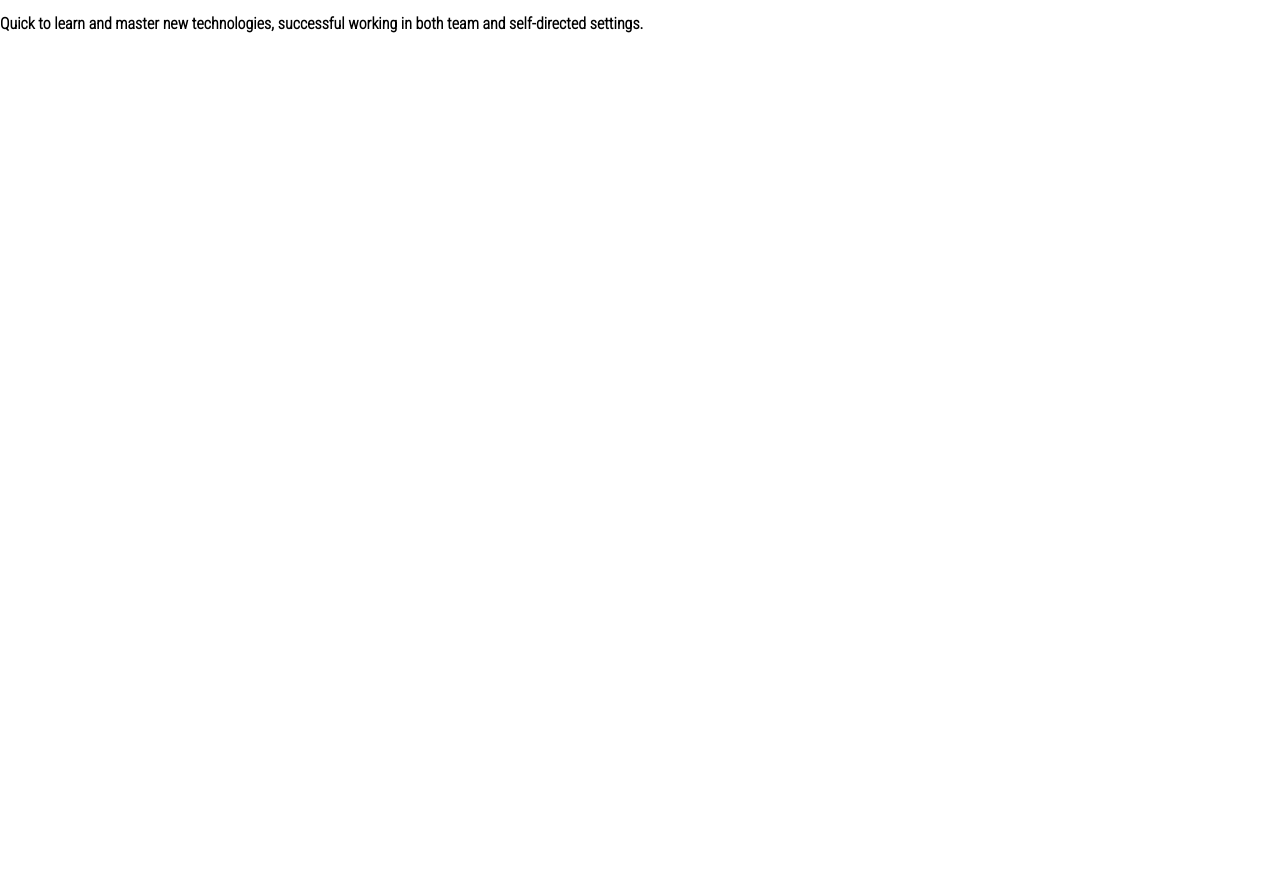
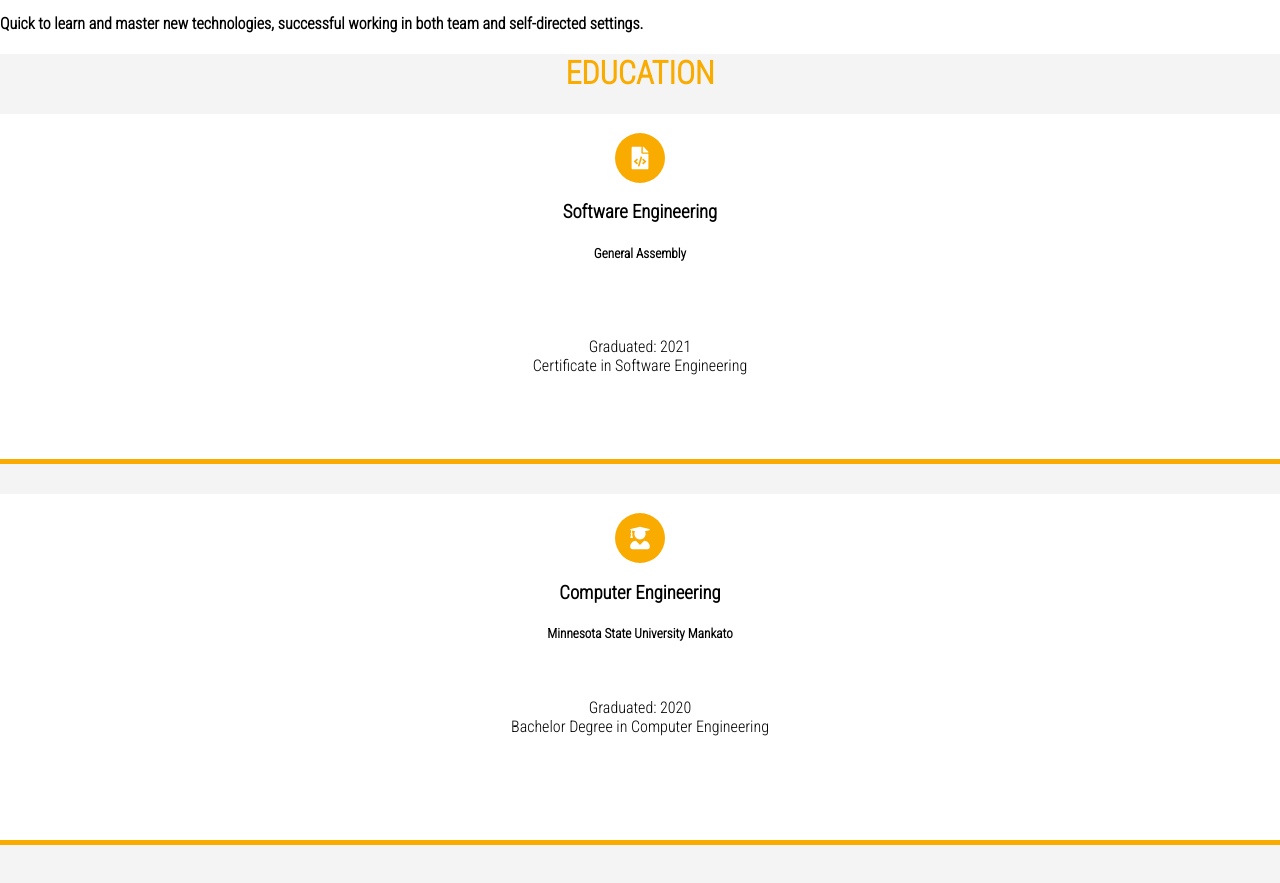
Before and after one commit to bmaiwada/my-portfolio, a React (Create React App) app: page / in a window 1280 px wide. Shown: the part 1551-2434 px from the top of the page. Before the commit the page ends 1600 px from the top, so only its background shows below. Built offline with nearby package versions, Linux system fonts and the light colour scheme.

Commit message:
Education Completed

```diff
--- a/src/App.css
+++ b/src/App.css
@@ -213,3 +213,63 @@ nav ul li {
     width: 10rem;
   }
 }
+
+/*************************** EDUCATION COMPONENT *************************************/
+
+.education {
+  text-align: center;
+  padding-bottom: 2rem;
+  background: var(--primary-light-grey);
+}
+
+.education h1 {
+  color: var(--primary-orange);
+  text-transform: uppercase;
+}
+
+.education .circle {
+  position: relative;
+  margin: 0.375rem auto;
+  background: var(--primary-orange);
+  border-radius: 50%;
+  width: 3.125rem;
+  height: 3.125rem;
+}
+
+.education .icon {
+  font-size: 1.4rem;
+  color: var(--primary-white);
+  position: absolute;
+  top: 50%;
+  left: 50%;
+  transform: translate(-50%, -50%);
+}
+
+.education .box {
+  height: 20rem;
+  border-bottom: 0.3125rem solid var(--primary-orange);
+  padding: 0.8rem;
+  margin-bottom: 1.875rem;
+  background: var(--primary-white);
+  transition: 0.3s ease-in-out;
+}
+
+.education .row {
+  justify-content: center;
+}
+.education .box:hover {
+  background: var(--primary-orange);
+  border-bottom: 0.3125rem solid var(--primary-dark);
+}
+
+.education .box:hover .icon {
+  color: var(--primary-dark);
+}
+
+.education .box:hover .circle {
+  background: var(--primary-white);
+}
+
+.education .box:hover p {
+  color: var(--primary-white);
+}
--- a/src/App.js
+++ b/src/App.js
@@ -2,6 +2,7 @@ import React from "react";
 import Navbar from "./components/Navbar";
 import Header from "./components/Header";
 import AboutMe from "./components/AboutMe"
+import Education from "./components/Education"
 
 //adding particles js @https://www.npmjs.com/package/tsparticles
 import Particles from "react-tsparticles";
@@ -60,6 +61,7 @@ function App() {
       <Navbar />
       <Header />
       <AboutMe />
+      <Education />
     </>
   );
 }
--- /dev/null
+++ b/src/components/Education.js
@@ -0,0 +1,42 @@
+import React from "react";
+import { FontAwesomeIcon } from "@fortawesome/react-fontawesome";
+// import { faBriefcase, faFile } from "@fortawesome/free-brands-svg-icons";
+import { faUserGraduate, faFileCode } from "@fortawesome/free-solid-svg-icons";
+
+const Education = () => {
+    return (
+        <div className="education" id="education">
+            <h1 className="py-5"> Education </h1>
+                <div className="container">
+                    <div className="row">
+                        <div className="col-lg-3 col-md-6 col-sm-6">
+                            <div className="box">
+                                <div className="circle"><FontAwesomeIcon className="icon" icon={faFileCode} size="2x" /></div>
+
+                                <h3> Software Engineering</h3>
+                                <h5>General Assembly</h5>
+                                <br /> <br />
+                                <p>Graduated:  2021<br />
+                                    Certificate in Software Engineering
+                                </p>
+                            </div>
+                        </div>
+                        {/* - */}
+                        <div className="col-lg-3 col-md-6 col-sm-6">
+                            <div className="box">
+                                <div className="circle"><FontAwesomeIcon className="icon" icon={faUserGraduate} size="2x" /></div>
+
+                                <h3> Computer Engineering</h3>
+                                <h5>Minnesota State University Mankato</h5>
+                                <br />
+                                <p>Graduated:  2020 <br />
+                                    Bachelor Degree in Computer Engineering</p>
+                            </div>
+                        </div>
+                    </div>
+                </div>
+            </div>
+    )
+}
+
+export default Education
```
